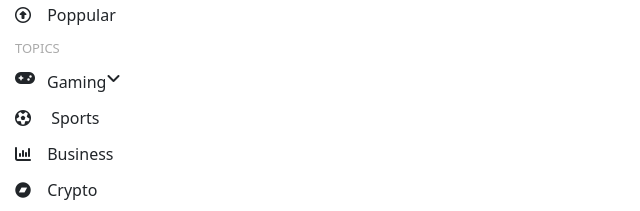
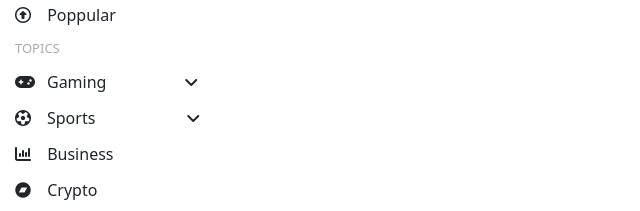
Before and after one commit to KOOHIIii/Clone_Project_01, a plain HTML site: page index.html in a window 1280 px wide. Shown: the part 178-389 px from the top of the page, 0-640 px from the left. Drawn offline with nearby package versions, Linux system fonts and the light colour scheme.

Commit message:
incress angle arrow on the game and sport label on left side box

```diff
--- a/index.html
+++ b/index.html
@@ -76,15 +76,24 @@
 
             <!-- gaming box -->
             <div class="gaming">
-              <i class="fa fa-gamepad" aria-hidden="true"></i>
+              <div class="gameIcon">
+                <i class="fa fa-gamepad" aria-hidden="true"></i>
+              </div>
               <div class="textGaming">Gaming</div>
-              <i class="fa fa-angle-down test" aria-hidden="true"></i>
+              <div class="boxArrow">
+                <i class="fa fa-angle-down test" aria-hidden="true"></i>
+              </div>
             </div>
 
             <!-- sport box -->
             <div class="sport">
-              <i class="fa fa-futbol-o" aria-hidden="true"></i>
+              <div class="sportIcon">
+                <i class="fa fa-futbol-o" aria-hidden="true"></i>
+              </div>
               <div class="textSport">Sports</div>
+              <div class="boxArrow">
+                <i class="fa fa-angle-down test" aria-hidden="true"></i>
+              </div>
             </div>
 
             <!-- business box -->
--- a/style.css
+++ b/style.css
@@ -161,6 +161,11 @@ section .mainContain .row .leftBox .gaming {
   display: flex;
   margin-top: 12px;
 }
+section .mainContain .row .leftBox .gaming .gameIcon {
+  display: inline-flex;
+  align-items: center;
+  justify-content: center;
+}
 section .mainContain .row .leftBox .gaming i {
   display: inline-block;
   padding-right: 12px;
@@ -168,10 +173,20 @@ section .mainContain .row .leftBox .gaming i {
 section .mainContain .row .leftBox .gaming .textGaming {
   display: inline-block;
 }
+section .mainContain .row .leftBox .gaming .boxArrow {
+  width: 100%;
+  display: inline-flex;
+  justify-content: right;
+  align-items: center;
+}
+section .mainContain .row .leftBox .gaming .boxArrow i {
+  padding: 0px;
+}
 /* end gaming label */
 
 /* start sport label */
 section .mainContain .row .leftBox .sport {
+  display: flex;
   margin-top: 12px;
 }
 section .mainContain .row .leftBox .sport i {
@@ -181,6 +196,19 @@ section .mainContain .row .leftBox .sport i {
 }
 section .mainContain .row .leftBox .sport .textSport {
   display: inline-block;
+}
+section .mainContain .row .leftBox .sport .boxArrow i {
+  width: 12px;
+}
+section .mainContain .row .leftBox .sport .boxArrow {
+  display: inline-flex;
+  width: 100%;
+  align-items: center;
+  justify-content: right;
+}
+section .mainContain .row .leftBox .sport .sportIcon {
+  display: inline-flex;
+  align-items: center;
 }
 /* end sport label */
 
```
